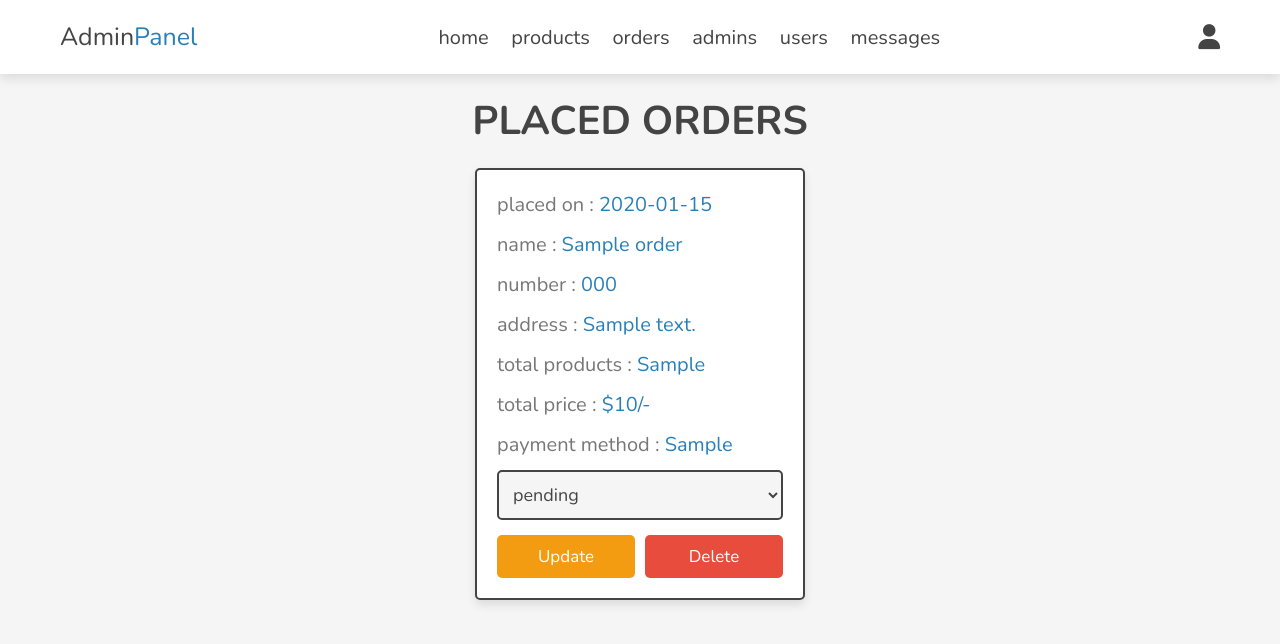
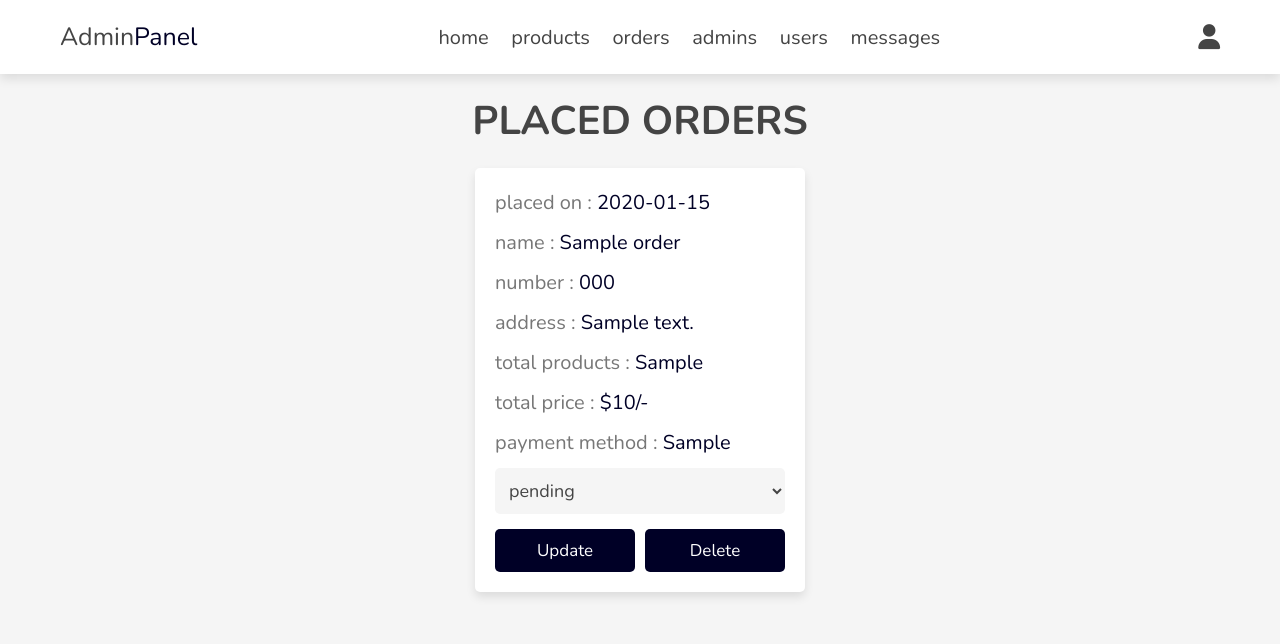
Before and after one commit to Kasimkkn/fullStack-Ecommerce-php, a PHP site: page /admin/placed_orders.php in a window 1280 px wide. Shown: the top 644 px of the page. Run offline with PHP 8.4, Linux system fonts and the light colour scheme; a user stored in the database is signed in; data comes from the database, SQL or seed files in the repository; tables that the repository leaves empty hold one stand-in row (values such as "Sample post"); some libraries are stand-ins or nearby versions.

Commit message:
Update admin_style.css

```diff
--- a/css/admin_style.css
+++ b/css/admin_style.css
@@ -1,7 +1,7 @@
 @import url('https://fonts.googleapis.com/css2?family=Nunito:wght@200;300;400;500;600;700&display=swap');
 
 :root{
-   --main-color:#2980b9;
+   --main-color:#000026;
    --orange:#f39c12;
    --red:#e74c3c;
    --black:#444;
@@ -66,6 +66,7 @@ section{
 .delete-btn,
 .option-btn{
    display: block;
+   background-color: var(--main-color);
    width: 100%;
    margin-top: 1rem;
    border-radius: .5rem;
@@ -83,17 +84,6 @@ section{
    background-color: var(--black);
 }
 
-.btn{
-   background-color: var(--main-color);
-}
-
-.option-btn{
-   background-color: var(--orange);
-}
-
-.delete-btn{
-   background-color: var(--red);
-}
 
 .flex-btn{
    display: flex;
@@ -132,7 +122,6 @@ section{
 .empty{
    padding:1.5rem;
    background-color: var(--white);
-   border: var(--border);
    box-shadow: var(--box-shadow);
    text-align: center;
    color:var(--red);
@@ -161,7 +150,6 @@ section{
    background-color: var(--white);
    border-radius: .5rem;
    width: 50rem;
-   border:var(--border);
 }
 
 .form-container form h3{
@@ -244,7 +232,6 @@ section{
    background-color: var(--white);
    border-radius: .5rem;
    box-shadow: var(--box-shadow);
-   border:var(--border);
    padding:2rem;
    width: 30rem;
    padding-top: 1.2rem;
@@ -278,7 +265,6 @@ section{
 .dashboard .box-container .box{
    padding:2rem;
    text-align: center;
-   border:var(--border);
    box-shadow: var(--box-shadow);
    border-radius: .5rem;
    background-color: var(--white);
@@ -307,7 +293,6 @@ section{
    margin: 0 auto;
    background-color: var(--white);
    box-shadow: var(--box-shadow);
-   border:var(--border);
    border-radius: .5rem;
    padding:2rem;
 }
@@ -353,7 +338,6 @@ section{
    background-color: var(--white);
    box-shadow: var(--box-shadow);
    border-radius: .5rem;
-   border:var(--border);
    padding:2rem;
 }
 
@@ -385,7 +369,6 @@ section{
    background-color: var(--white);
    box-shadow: var(--box-shadow);
    border-radius: .5rem;
-   border:var(--border);
    padding:2rem;
    max-width: 50rem;
    margin:0 auto;
@@ -413,7 +396,6 @@ section{
    width: 7rem;
    object-fit: contain;
    padding:.5rem;
-   border:var(--border);
    cursor: pointer;
    transition: .2s linear;
 }
@@ -454,7 +436,6 @@ section{
    padding:2rem;
    padding-top: 1rem;
    border-radius: .5rem;
-   border:var(--border);
    background-color: var(--white);
    box-shadow: var(--box-shadow);
 }
@@ -478,7 +459,6 @@ section{
    font-size: 1.8rem;
    color:var(--black);
    border-radius: .5rem;
-   border:var(--border);
 }
 
 .accounts .box-container{
@@ -494,7 +474,6 @@ section{
    padding-top: .5rem;
    border-radius: .5rem;
    text-align: center;
-   border:var(--border);
    background-color: var(--white);
    box-shadow: var(--box-shadow);
 }
@@ -521,7 +500,6 @@ section{
    padding:2rem;
    padding-top: 1rem;
    border-radius: .5rem;
-   border:var(--border);
    background-color: var(--white);
    box-shadow: var(--box-shadow);
 }
```
